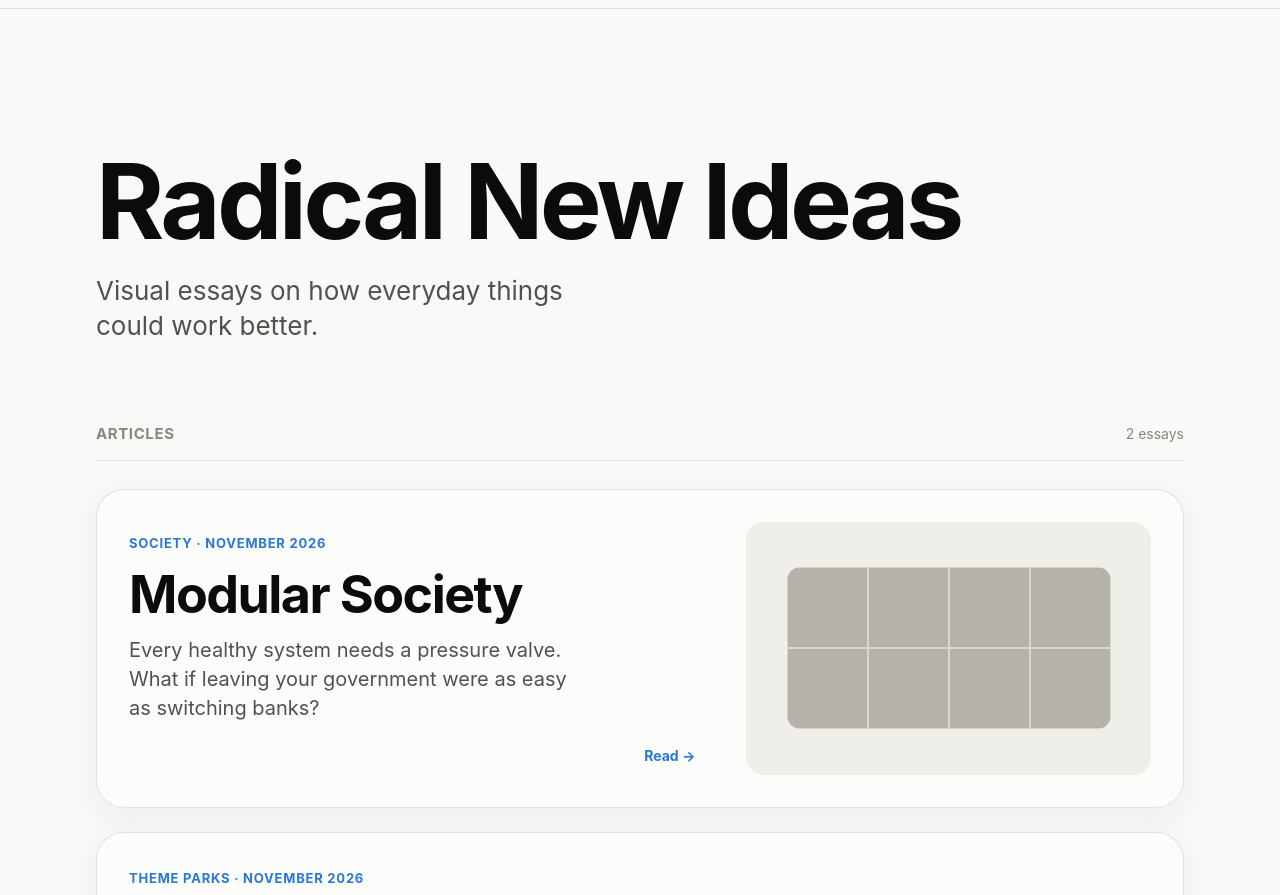
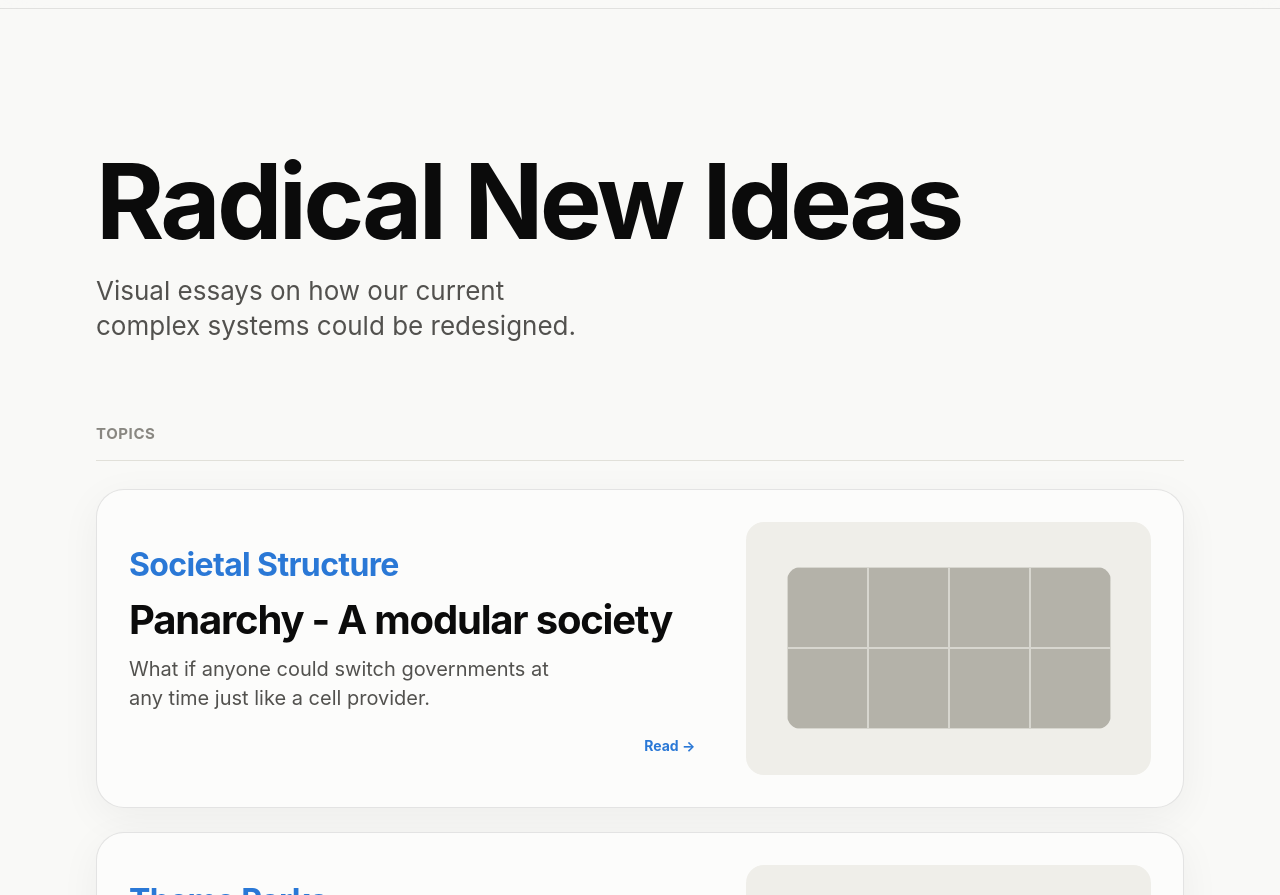
Before and after one commit to 256ArtsDeveloper/Radical-New-Ideas-Website, a plain HTML site: page index.html in a window 1280 px wide. Shown: the part 39-934 px from the top of the page. Drawn offline with Linux system fonts and the light colour scheme.

Commit message:
Homepage: topics, bigger topic labels, Panarchy rename, new descriptions

```diff
--- a/index.html
+++ b/index.html
@@ -4,7 +4,7 @@
 <meta charset="utf-8">
 <meta name="viewport" content="width=device-width, initial-scale=1, viewport-fit=cover">
 <title>Radical New Ideas</title>
-<meta name="description" content="Visual essays on how everyday things could work better.">
+<meta name="description" content="Visual essays on how our current complex systems could be redesigned.">
 <link rel="icon" href="./favicon.ico" sizes="16x16 32x32 48x48">
 <link rel="icon" href="./assets/icon.svg" type="image/svg+xml" sizes="any">
 <link rel="apple-touch-icon" href="./apple-touch-icon.png" sizes="180x180">
@@ -45,7 +45,6 @@ a { color: inherit; text-decoration: none; }
 
 .list-h { display: flex; justify-content: space-between; align-items: baseline; padding-bottom: 14px; border-bottom: 1px solid var(--hair); margin-bottom: 28px; }
 .list-h h2 { font-size: 15px; font-weight: 650; letter-spacing: .04em; text-transform: uppercase; color: var(--muted); }
-.list-h span { font-size: 14px; color: var(--muted); }
 
 .articles { display: grid; gap: 24px; padding-bottom: 120px; }
 .article { display: grid; grid-template-columns: minmax(0, 7fr) minmax(0, 5fr); align-items: center; gap: clamp(24px, 4vw, 56px); padding: clamp(20px, 3vw, 32px); border-radius: 28px; background: var(--surface); border: 1px solid var(--ring); box-shadow: 0 10px 40px rgba(0,0,0,.05); transition: transform .4s cubic-bezier(.2,.7,.2,1), box-shadow .4s ease; }
@@ -66,8 +65,8 @@ a { color: inherit; text-decoration: none; }
 .article:hover .mods, .article:focus-visible .mods { gap: 8px; overflow: visible; }
 .article:hover .mods i, .article:focus-visible .mods i { border-radius: 10px; background: var(--c); box-shadow: none; }
 .article:hover .mods i:nth-child(odd), .article:focus-visible .mods i:nth-child(odd) { transform: translateY(-4px); }
-.meta { font-size: 13px; font-weight: 650; letter-spacing: .06em; text-transform: uppercase; color: var(--ride); }
-.article h3 { margin-top: 12px; font-size: clamp(30px, 4.4vw, 52px); font-weight: 700; letter-spacing: -.03em; line-height: 1.05; }
+.meta { display: block; font-size: clamp(22px, 3vw, 32px); font-weight: 750; letter-spacing: -.02em; color: var(--ride); }
+.article h3 { margin-top: 10px; font-size: clamp(26px, 3.4vw, 40px); font-weight: 700; letter-spacing: -.03em; line-height: 1.05; }
 .article p { margin-top: 14px; font-size: clamp(17px, 1.7vw, 20px); color: var(--ink2); line-height: 1.45; max-width: 36ch; }
 .foot { margin-top: 22px; display: flex; gap: 16px; align-items: center; font-size: 14px; color: var(--muted); }
 .foot .go { margin-left: auto; color: var(--ride); font-weight: 650; }
@@ -86,26 +85,26 @@ footer { border-top: 1px solid var(--hair); padding: 28px 16px 48px; text-align:
 <main class="wrap">
   <section class="intro">
     <h1>Radical New Ideas</h1>
-    <p>Visual essays on how everyday things could work better.</p>
+    <p>Visual essays on how our current complex systems could be redesigned.</p>
   </section>
 
-  <div class="list-h"><h2>Articles</h2><span id="count"></span></div>
+  <div class="list-h"><h2>Topics</h2></div>
 
   <div class="articles" id="articles">
     <a class="article" href="articles/modular-society/">
       <div>
-        <span class="meta">Society · November 2026</span>
-        <h3>Modular Society</h3>
-        <p>Every healthy system needs a pressure valve. What if leaving your government were as easy as switching banks?</p>
+        <span class="meta">Societal Structure</span>
+        <h3>Panarchy - A modular society</h3>
+        <p>What if anyone could switch governments at any time just like a cell provider.</p>
         <div class="foot"><span class="go">Read →</span></div>
       </div>
       <div class="art mod" aria-hidden="true"><div class="mods"><i style="--d:0;--c:var(--ride)"></i><i style="--d:1;--c:var(--play)"></i><i style="--d:2;--c:var(--food)"></i><i style="--d:3;--c:var(--rest)"></i><i style="--d:4;--c:var(--rest)"></i><i style="--d:5;--c:var(--ride)"></i><i style="--d:6;--c:var(--play)"></i><i style="--d:7;--c:var(--food)"></i></div></div>
     </a>
     <a class="article" href="articles/theme-park-design-is-outdated/">
       <div>
-        <span class="meta">Theme parks · November 2026</span>
+        <span class="meta">Theme Parks</span>
         <h3>Theme Park Design Is Outdated</h3>
-        <p>We've spent seventy years perfecting the line. With reservations, nobody needs to stand in one, and the business model doesn't even need to change.</p>
+        <p>It's time for hour long lines to end.</p>
         <div class="foot"><span class="go">Read →</span></div>
       </div>
       <div class="art" aria-hidden="true" data-art="daybars"></div>
@@ -132,8 +131,6 @@ document.querySelectorAll('[data-art="daybars"]').forEach(art => {
   }
   art.innerHTML = html;
 });
-const n = document.querySelectorAll('#articles .article').length;
-document.getElementById('count').textContent = `${n} ${n === 1 ? 'essay' : 'essays'}`;
 </script>
 </body>
 </html>
```
Also changed, not shown: articles/modular-society/index.html (+2 -2 lines).
